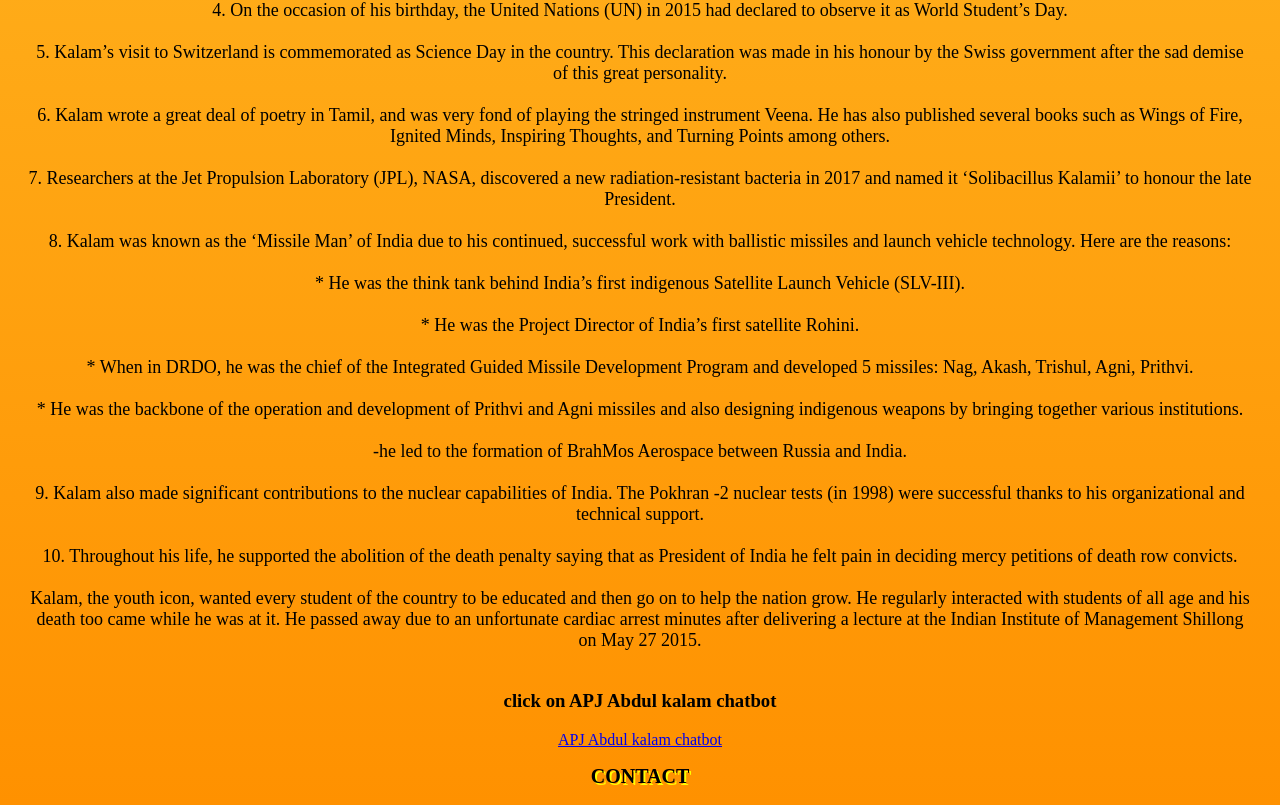
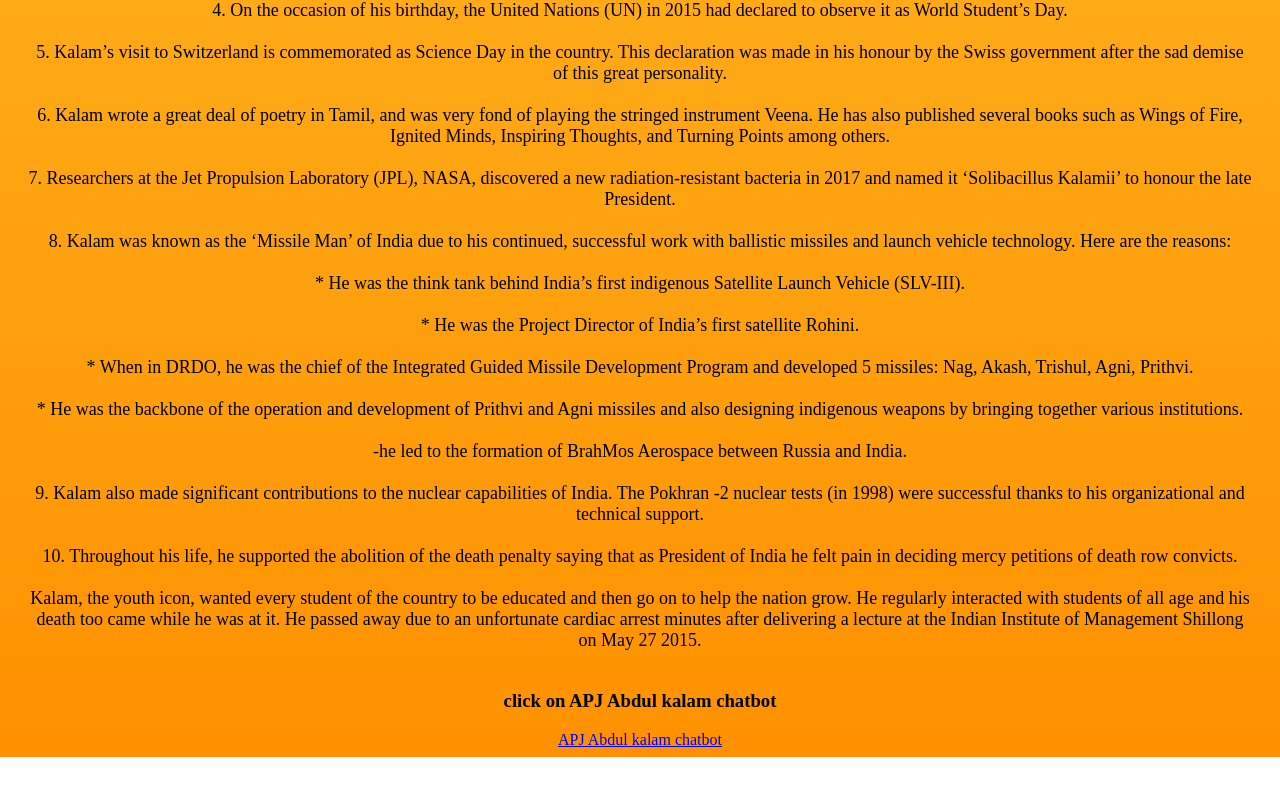
Before and after one commit to agrah355/cp60, a plain HTML site: page index.html in a window 1280 px wide. Shown: the part 1376-2181 px from the top of the page. After the commit the page ends 2133 px from the top, so only its background shows below. Drawn offline with Linux system fonts and the light colour scheme.

Commit message:
Add files via upload

```diff
--- a/index.html
+++ b/index.html
@@ -106,10 +106,5 @@ Kalam, the youth icon, wanted every student of the country to be educated and th
          <h3>click on APJ Abdul kalam chatbot</h3>
          <a href="https://console.dialogflow.com/api-client/demo/embedded/1a82be17-22a7-4756-a0f0-b4bc10c04af8">APJ Abdul kalam chatbot</a>
       </section>
-      <section id="Contact">
-          <h1>CONTACT</h1>
-          <div class="line"></div>
-          </section>
-
     </body>
   </html>
```
